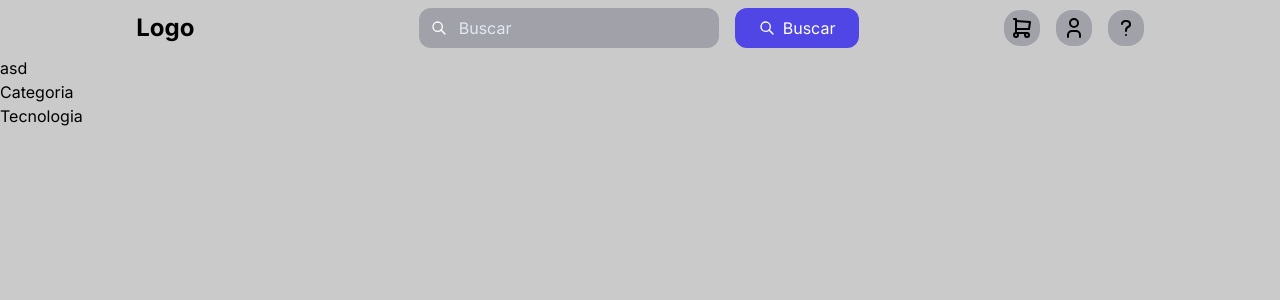
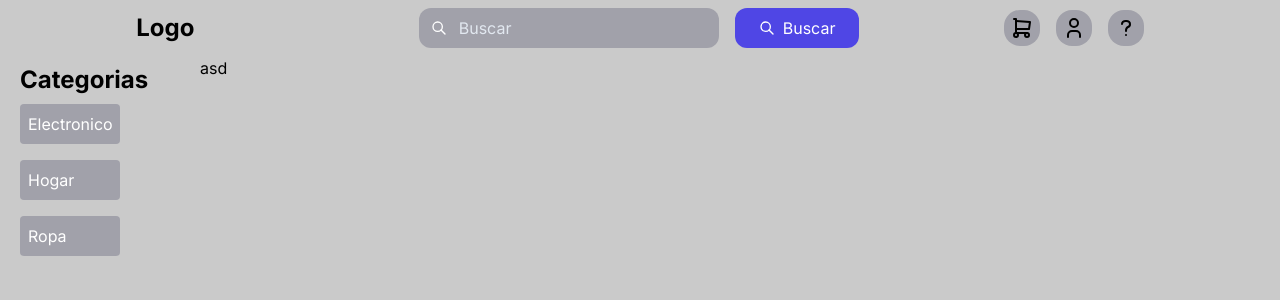
Before and after one commit to JulianMoreno03/E-Commerce, a Next.js app in the folder FrontEnd/e-commerce/: page / in a window 1280 px wide. Shown: the top 300 px of the page. Built offline with nearby package versions, Linux system fonts and the light colour scheme.

Commit message:
terminando SideBar

```diff
--- a/FrontEnd/e-commerce/src/app/Components/AsideBar.jsx
+++ b/FrontEnd/e-commerce/src/app/Components/AsideBar.jsx
@@ -1,13 +1,16 @@
+import AsideItem from "./AsideItem";
+
 export default function AsideBar(){
     return(
-    <div>
-      <h1>Categoria</h1>
-      <ul>
-        <li><a href=""></a>Tecnologia</li>
-        <li><a href=""></a></li>
+    <div className="flex flex-col justify-center items-start gap-2 ml-3 p-2">
+      <h1 className=" flex items-start font-bold text-2xl">Categorias</h1>
 
-        <li><a href=""></a></li>
+      <ul className=" flex flex-col gap-4 w-full">
 
+      <AsideItem url='#' nombre='Electronico'/>
+      <AsideItem url='#' nombre='Hogar'/>
+
+      <AsideItem url='#' nombre='Ropa'/>
       </ul>
     </div>
   );
--- /dev/null
+++ b/FrontEnd/e-commerce/src/app/Components/AsideItem.jsx
@@ -0,0 +1,10 @@
+export default function AsideItem({url, nombre}){
+    return(
+
+        <li className="p-2 gap-3 bg-zinc-400 w-[100px] text-white duration-300 transition-all rounded hover:w-full hover:bg-zinc-600 cursor-pointer ">
+          <a className="" href={url}>
+            {nombre}</a>
+          </li>
+
+    )
+}
--- a/FrontEnd/e-commerce/src/app/Components/Header.jsx
+++ b/FrontEnd/e-commerce/src/app/Components/Header.jsx
@@ -2,7 +2,7 @@ import HeaderOption from "./headerOption";
 
 export default function Header() {
     return (
-        <section className="flex justify-evenly items-center gap-2 w-full h-14">
+        <section className="flex justify-evenly items-center gap-2 w-full h-14 ">
 
             <div className="mr-20" >
                 <a
--- a/FrontEnd/e-commerce/src/app/Components/headerOption.jsx
+++ b/FrontEnd/e-commerce/src/app/Components/headerOption.jsx
@@ -1,6 +1,6 @@
 export default function HeaderOption({url,urlIcon}){
     return(
-        <li className="bg-zinc-400 p-1.5 rounded-2xl  hover:bg-indigo-800  duration-300">
+        <li className="bg-zinc-400 p-1.5 rounded-2xl  hover:bg-white  duration-300">
                     <a href={url}>
                         <img src={urlIcon}/>
                     </a>
--- a/FrontEnd/e-commerce/src/app/page.js
+++ b/FrontEnd/e-commerce/src/app/page.js
@@ -1,24 +1,26 @@
-import Image from "next/image";
 import Header from "./Components/Header";
 import AsideBar from "./Components/AsideBar";
 import Main from "./Components/Main";
 
 export default function Home() {
-  return(
-    <main  className="relative h-screen">
+  return (
+    <main className="relative h-screen overflow-y-auto">
 
       <header>
         <Header />
       </header>
 
-      <section >
-        <Main />
+      <section className="grid grid-cols-[200px,1fr] h-full overflow-hidden " >
+         <aside>
+            <AsideBar />
+          </aside>
+
+          <article>
+            <Main />
+          </article>
       </section>
 
-      <aside >
-        <AsideBar />
-      </aside>
 
-      </main>
+    </main>
   );
 }
```
